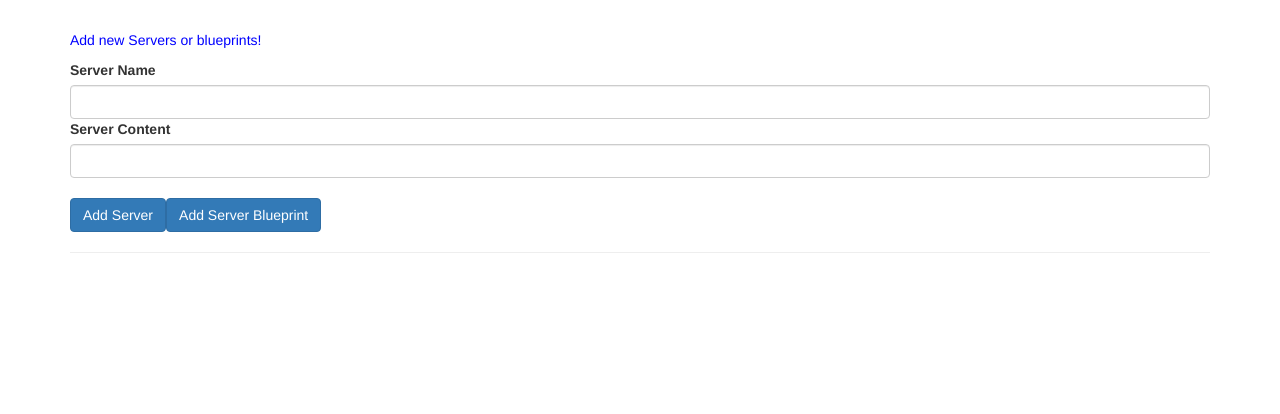
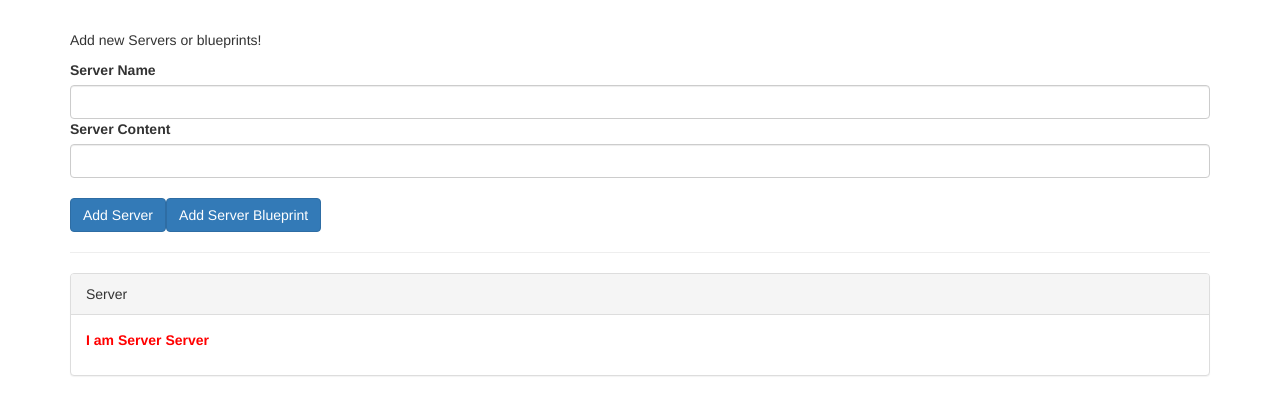
Before and after one commit to MetalDestructor/MyAngular8, an Angular app in the folder cmp-databinding-start/: page / in a window 1280 px wide. Shown: the top 414 px of the page. Built offline with nearby package versions, Linux system fonts and the light colour scheme.

Commit message:
Split the app component and bind to a component property

```diff
--- a/cmp-databinding-start/src/app/app.component.html
+++ b/cmp-databinding-start/src/app/app.component.html
@@ -1,34 +1,9 @@
 <div class="container">
-  <div class="row">
-    <div class="col-xs-12">
-      <p>Add new Servers or blueprints!</p>
-      <label>Server Name</label>
-      <input type="text" class="form-control" [(ngModel)]="newServerName">
-      <label>Server Content</label>
-      <input type="text" class="form-control" [(ngModel)]="newServerContent">
-      <br>
-      <button
-        class="btn btn-primary"
-        (click)="onAddServer()">Add Server</button>
-      <button
-        class="btn btn-primary"
-        (click)="onAddBlueprint()">Add Server Blueprint</button>
-    </div>
-  </div>
+  <app-cockpit></app-cockpit>
   <hr>
   <div class="row">
     <div class="col-xs-12">
-      <div
-        class="panel panel-default"
-        *ngFor="let element of serverElements">
-        <div class="panel-heading">{{ element.name }}</div>
-        <div class="panel-body">
-          <p>
-            <strong *ngIf="element.type === 'server'" style="color: red">{{ element.content }}</strong>
-            <em *ngIf="element.type === 'blueprint'">{{ element.content }}</em>
-          </p>
-        </div>
-      </div>
+      <app-server-element *ngFor="let serverElement of serverElements" [element] = "serverElement"></app-server-element>
     </div>
   </div>
 </div>
--- a/cmp-databinding-start/src/app/app.component.ts
+++ b/cmp-databinding-start/src/app/app.component.ts
@@ -6,23 +6,5 @@
   styleUrls: ['./app.component.css']
 })
 export class AppComponent {
-  serverElements = [];
-  newServerName = '';
-  newServerContent = '';
-
-  onAddServer() {
-    this.serverElements.push({
-      type: 'server',
-      name: this.newServerName,
-      content: this.newServerContent
-    });
-  }
-
-  onAddBlueprint() {
-    this.serverElements.push({
-      type: 'blueprint',
-      name: this.newServerName,
-      content: this.newServerContent
-    });
-  }
+  serverElements = [{type: 'server', name: 'Server', content: 'I am Server Server'}];
 }
--- a/cmp-databinding-start/src/app/app.module.ts
+++ b/cmp-databinding-start/src/app/app.module.ts
@@ -4,10 +4,14 @@
 
 
 import { AppComponent } from './app.component';
+import { CockpitComponent } from './cockpit/cockpit.component';
+import { ServerElementComponent } from './server-element/server-element.component';
 
 @NgModule({
   declarations: [
-    AppComponent
+    AppComponent,
+    CockpitComponent,
+    ServerElementComponent
   ],
   imports: [
     BrowserModule,
--- /dev/null
+++ b/cmp-databinding-start/src/app/cockpit/cockpit.component.html
@@ -0,0 +1,12 @@
+<div class="row">
+    <div class="col-xs-12">
+        <p>Add new Servers or blueprints!</p>
+        <label>Server Name</label>
+        <input type="text" class="form-control" [(ngModel)]="newServerName">
+        <label>Server Content</label>
+        <input type="text" class="form-control" [(ngModel)]="newServerContent">
+        <br>
+        <button class="btn btn-primary" (click)="onAddServer()">Add Server</button>
+        <button class="btn btn-primary" (click)="onAddBlueprint()">Add Server Blueprint</button>
+    </div>
+</div>
--- /dev/null
+++ b/cmp-databinding-start/src/app/cockpit/cockpit.component.ts
@@ -0,0 +1,33 @@
+import { Component, OnInit } from '@angular/core';
+
+@Component({
+  selector: 'app-cockpit',
+  templateUrl: './cockpit.component.html',
+  styleUrls: ['./cockpit.component.css']
+})
+export class CockpitComponent implements OnInit {
+  newServerName = '';
+  newServerContent = '';
+
+  constructor() { }
+
+  ngOnInit() {
+  }
+
+  // onAddServer() {
+  //   this.serverElements.push({
+  //     type: 'server',
+  //     name: this.newServerName,
+  //     content: this.newServerContent
+  //   });
+  // }
+
+  // onAddBlueprint() {
+  //   this.serverElements.push({
+  //     type: 'blueprint',
+  //     name: this.newServerName,
+  //     content: this.newServerContent
+  //   });
+  // }
+
+}
--- /dev/null
+++ b/cmp-databinding-start/src/app/server-element/server-element.component.html
@@ -0,0 +1,9 @@
+<div class="panel panel-default">
+    <div class="panel-heading">{{ element.name }}</div>
+    <div class="panel-body">
+        <p>
+            <strong *ngIf="element.type === 'server'" style="color: red">{{ element.content }}</strong>
+            <em *ngIf="element.type === 'blueprint'">{{ element.content }}</em>
+        </p>
+    </div>
+</div>
--- /dev/null
+++ b/cmp-databinding-start/src/app/server-element/server-element.component.ts
@@ -0,0 +1,16 @@
+import { Component, OnInit, Input } from '@angular/core';
+
+@Component({
+  selector: 'app-server-element',
+  templateUrl: './server-element.component.html',
+  styleUrls: ['./server-element.component.css']
+})
+export class ServerElementComponent implements OnInit {
+  @Input() element: {type: string, name: string, content: string};
+
+  constructor() { }
+
+  ngOnInit() {
+  }
+
+}
```
Also changed, not shown: cmp-databinding-start/src/app/cockpit/cockpit.component.css (added), cmp-databinding-start/src/app/server-element/server-element.component.css (added).
